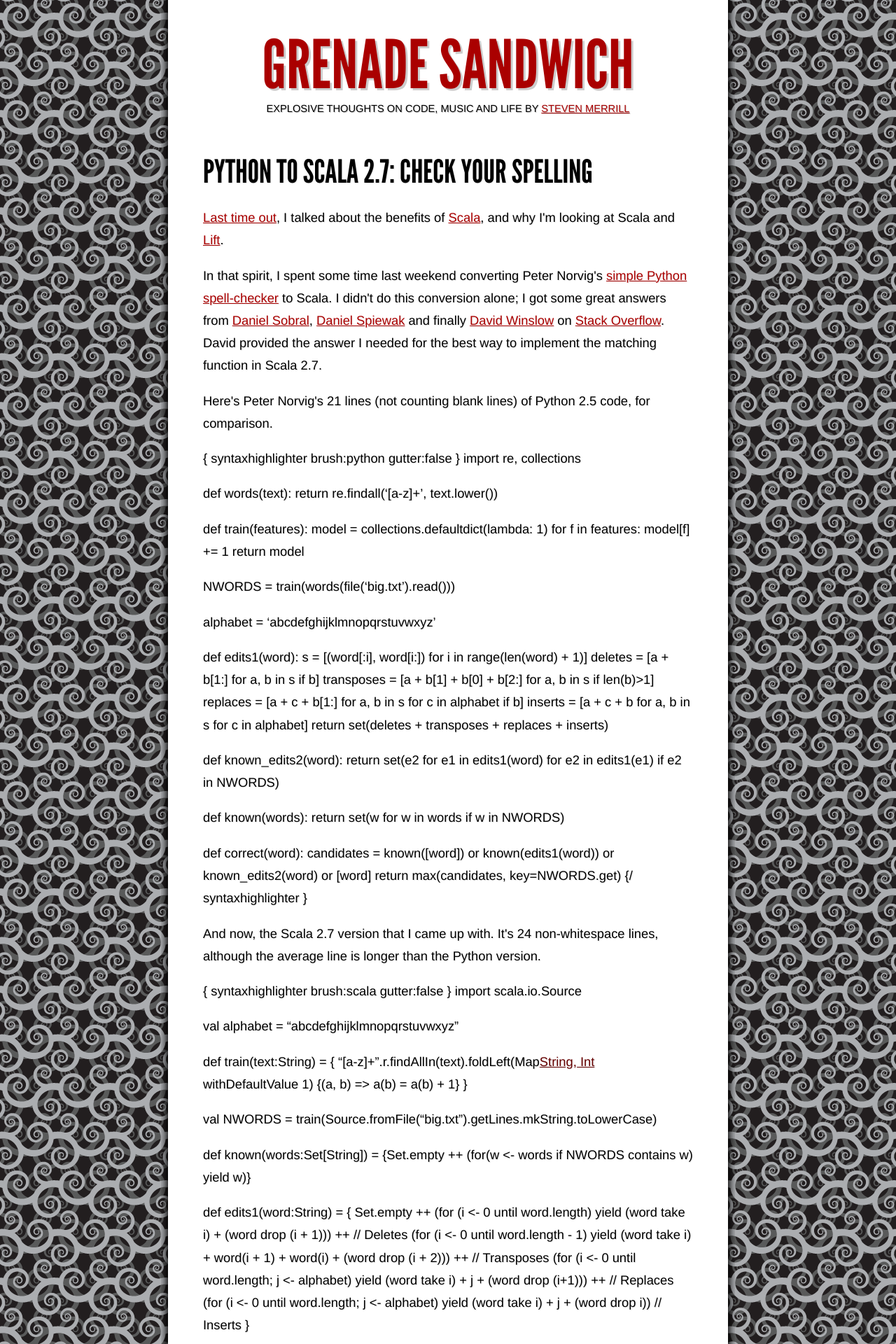
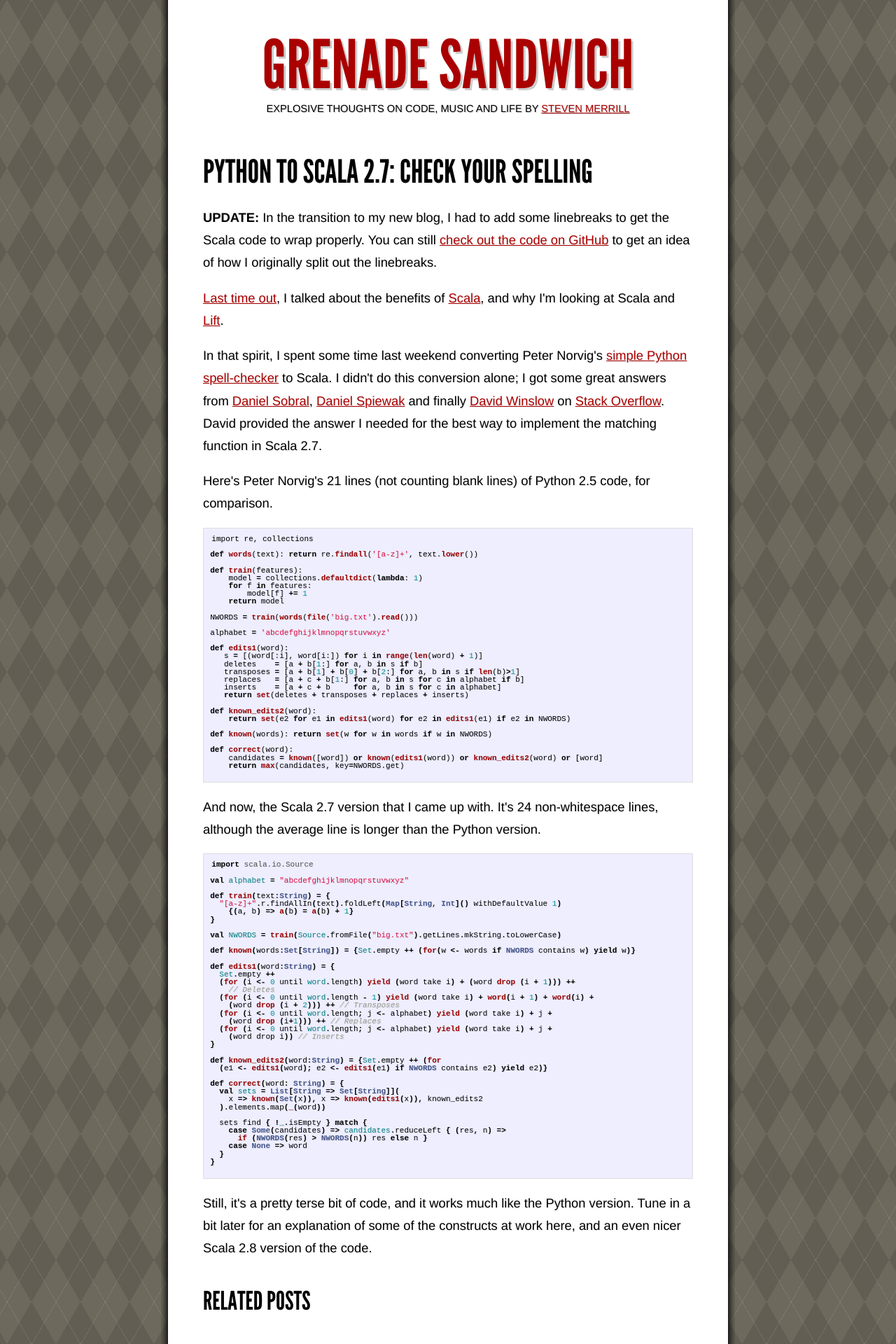
Before and after one commit to smerrill/grenadesandwich.com, a Jekyll site: the page built from _posts/2009-11-27-python-to-scala-2-7-check-your-spelling.md, in a window 1280 px wide. Shown: the top 1920 px of the page at 70% size. Built offline with Jekyll 4.4.1, drawn with Linux system fonts in a browser that asks for light colours; Markdown is read by kramdown in place of the engine named in the settings; some of the changed text lies outside the part shown.

Commit message:
Going all CSS3 for the blog background. Thanks, @timcosgrove.

```diff
--- a/_posts/2009-11-27-python-to-scala-2-7-check-your-spelling.md
+++ b/_posts/2009-11-27-python-to-scala-2-7-check-your-spelling.md
@@ -3,13 +3,15 @@
 title: "Python to Scala 2.7: Check Your Spelling"
 created: 1259370442
 ---
+<p><strong>UPDATE:</strong> In the transition to my new blog, I had to add some linebreaks to get the Scala code to wrap properly. You can still <a href="https://github.com/smerrill/scala-norvig-spell-check">check out the code on GitHub</a> to get an idea of how I originally split out the linebreaks.</p>
+
 <p><a href="/node/10">Last time out</a>, I talked about the benefits of <a href="http://www.scala-lang.org/">Scala</a>, and why I'm looking at Scala and <a href="http://www.liftweb.net/">Lift</a>.</p>
 
 <p>In that spirit, I spent some time last weekend converting Peter Norvig's <a href="http://norvig.com/spell-correct.html">simple Python spell-checker</a> to Scala.  I didn't do this conversion alone; I got some great answers from <a href="http://dcsobral.blogspot.com/">Daniel Sobral</a>, <a href="http://www.codecommit.com/blog/">Daniel Spiewak</a> and finally <A href="http://dwins.wordpress.com/">David Winslow</a> on <a href="http://stackoverflow.com/questions/1780459/how-can-i-approximate-pythons-or-operator-for-set-comparison-in-scala">Stack Overflow</a>. David provided the answer I needed for the best way to implement the matching function in Scala 2.7.</p>
 
 <p>Here's Peter Norvig's 21 lines (not counting blank lines) of Python 2.5 code, for comparison.</p>
 
-{ syntaxhighlighter brush:python gutter:false }
+{% highlight python %}
 import re, collections
 
 def words(text): return re.findall('[a-z]+', text.lower())
@@ -40,17 +42,18 @@
 def correct(word):
     candidates = known([word]) or known(edits1(word)) or known_edits2(word) or [word]
     return max(candidates, key=NWORDS.get)
-{/ syntaxhighlighter }
+{% endhighlight %}
 
 <p>And now, the Scala 2.7 version that I came up with. It's 24 non-whitespace lines, although the average line is longer than the Python version.</p>
 
-{ syntaxhighlighter brush:scala gutter:false }
+{% highlight scala %}
 import scala.io.Source
 
 val alphabet = "abcdefghijklmnopqrstuvwxyz"
 
 def train(text:String) = {
-  "[a-z]+".r.findAllIn(text).foldLeft(Map[String, Int]() withDefaultValue 1) {(a, b) => a(b) = a(b) + 1}
+  "[a-z]+".r.findAllIn(text).foldLeft(Map[String, Int]() withDefaultValue 1)
+    {(a, b) => a(b) = a(b) + 1}
 }
 
 val NWORDS = train(Source.fromFile("big.txt").getLines.mkString.toLowerCase)
@@ -59,13 +62,18 @@
 
 def edits1(word:String) = {
   Set.empty ++
-  (for (i <- 0 until word.length) yield (word take i) + (word drop (i + 1))) ++ // Deletes
-  (for (i <- 0 until word.length - 1) yield (word take i) + word(i + 1) + word(i) + (word drop (i + 2))) ++ // Transposes
-  (for (i <- 0 until word.length; j <- alphabet) yield (word take i) + j + (word drop (i+1))) ++ // Replaces
-  (for (i <- 0 until word.length; j <- alphabet) yield (word take i) + j + (word drop i)) // Inserts
+  (for (i <- 0 until word.length) yield (word take i) + (word drop (i + 1))) ++
+    // Deletes
+  (for (i <- 0 until word.length - 1) yield (word take i) + word(i + 1) + word(i) +
+    (word drop (i + 2))) ++ // Transposes
+  (for (i <- 0 until word.length; j <- alphabet) yield (word take i) + j +
+    (word drop (i+1))) ++ // Replaces
+  (for (i <- 0 until word.length; j <- alphabet) yield (word take i) + j +
+    (word drop i)) // Inserts
 }
 
-def known_edits2(word:String) = {Set.empty ++ (for (e1 <- edits1(word); e2 <- edits1(e1) if NWORDS contains e2) yield e2)}
+def known_edits2(word:String) = {Set.empty ++ (for
+  (e1 <- edits1(word); e2 <- edits1(e1) if NWORDS contains e2) yield e2)}
 
 def correct(word: String) = {
   val sets = List[String => Set[String]](
@@ -73,10 +81,11 @@
   ).elements.map(_(word))
 
   sets find { !_.isEmpty } match {
-    case Some(candidates) => candidates.reduceLeft { (res, n) => if (NWORDS(res) > NWORDS(n)) res else n }
+    case Some(candidates) => candidates.reduceLeft { (res, n) =>
+      if (NWORDS(res) > NWORDS(n)) res else n }
     case None => word
   }
 }
-{/ syntaxhighlighter }
+{% endhighlight %}
 
 <p>Still, it's a pretty terse bit of code, and it works much like the Python version. Tune in a bit later for an explanation of some of the constructs at work here, and an even nicer Scala 2.8 version of the code.</p>
--- a/css/screen.css
+++ b/css/screen.css
@@ -25,9 +25,24 @@
 }
 
 html {
-  background-image: url(../images/bg.png);
-  background-repeat: repeat;
   background-position: top center;
+  background-color: #6d695c;
+  background-image:
+    repeating-linear-gradient(-30deg, rgba(255,255,255,.1), rgba(255,255,255,.1) 1px, transparent 1px, transparent 60px),
+    repeating-linear-gradient(30deg, rgba(255,255,255,.1), rgba(255,255,255,.1) 1px, transparent 1px, transparent 60px),
+    linear-gradient(30deg, rgba(0,0,0,.1) 25%, transparent 25%, transparent 75%, rgba(0,0,0,.1) 75%, rgba(0,0,0,.1)),
+    linear-gradient(-30deg, rgba(0,0,0,.1) 25%, transparent 25%, transparent 75%, rgba(0,0,0,.1) 75%, rgba(0,0,0,.1));
+  background-image:
+    -moz-repeating-linear-gradient(-30deg, rgba(255,255,255,.1), rgba(255,255,255,.1) 1px, transparent 1px, transparent 60px),
+    -moz-repeating-linear-gradient(30deg, rgba(255,255,255,.1), rgba(255,255,255,.1) 1px, transparent 1px, transparent 60px),
+    -moz-linear-gradient(30deg, rgba(0,0,0,.1) 25%, transparent 25%, transparent 75%, rgba(0,0,0,.1) 75%, rgba(0,0,0,.1)),
+    -moz-linear-gradient(-30deg, rgba(0,0,0,.1) 25%, transparent 25%, transparent 75%, rgba(0,0,0,.1) 75%, rgba(0,0,0,.1));
+  background-image:
+    -webkit-repeating-linear-gradient(-30deg, rgba(255,255,255,.1), rgba(255,255,255,.1) 1px, transparent 1px, transparent 60px),
+    -webkit-repeating-linear-gradient(30deg, rgba(255,255,255,.1), rgba(255,255,255,.1) 1px, transparent 1px, transparent 60px),
+    -webkit-linear-gradient(30deg, rgba(0,0,0,.1) 25%, transparent 25%, transparent 75%, rgba(0,0,0,.1) 75%, rgba(0,0,0,.1)),
+    -webkit-linear-gradient(-30deg, rgba(0,0,0,.1) 25%, transparent 25%, transparent 75%, rgba(0,0,0,.1) 75%, rgba(0,0,0,.1));
+  background-size: 70px 120px;
 }
 
 h1, h2, h3, h4, h5, h6 {
@@ -271,8 +286,8 @@
 #post pre {
   border: 1px solid #ddd;
   background-color: #eef;
-  padding: 0 .4em;
-  width: 700px;
+  padding: .5em .5em 1em;
+  line-height: 0.5em;
 }
 
 #post ul,
@@ -283,8 +298,9 @@
 #post code {
   border: 1px solid #ddd;
   background-color: #eef;
-  font-size: 85%;
+  font-size: 0.6em;
   padding: 0 .2em;
+  overflow: scroll;
 }
 
 #post pre code {
```
Also changed, not shown: _posts/2009-06-27-need-for-speed.md (line endings or trailing spaces), _posts/2009-11-26-scala-lift-and-the-future.md (line endings or trailing spaces), _posts/2010-01-09-fuddled-api-verbose-workaround.md (line endings or trailing spaces), images/bg.png (deleted).
